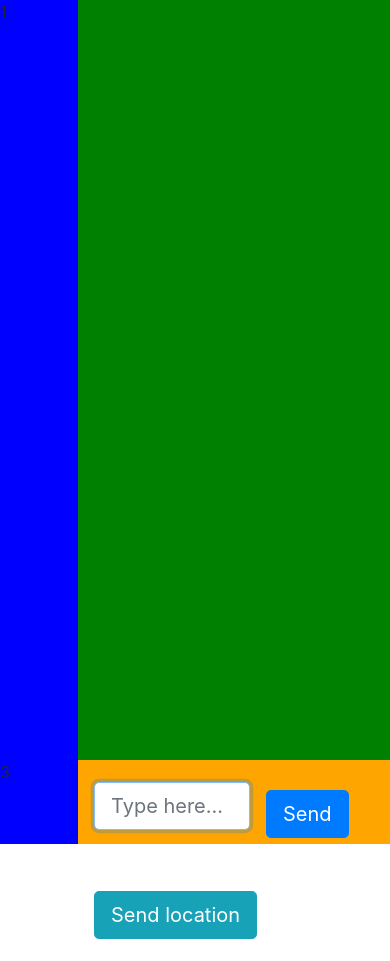
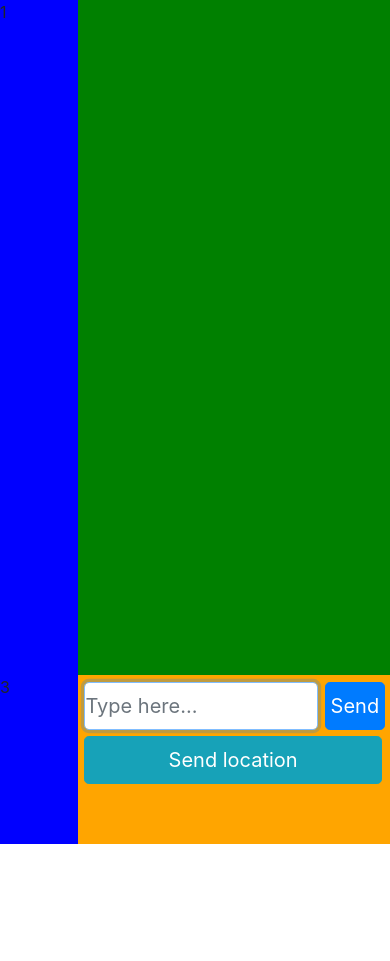
Before and after one commit to naxisinc/node-chat-app, a website: page public/index.html in a window 390 px wide. After the commit the page ends 844 px from the top, so only its background shows below. Drawn offline with nearby package versions, Linux system fonts and the light colour scheme; no server answers.

Commit message:
Styles applied

```diff
--- a/public/css/styles.css
+++ b/public/css/styles.css
@@ -23,3 +23,28 @@ ul {
 #msg {
   width: 40vw;
 }
+@media (max-width: 768px) {
+  .grid-container {
+    grid-template-rows: 80vh 20vh !important;
+  }
+  #msg,
+  #send-location,
+  #sendBtn,
+  .form-group {
+    margin: 0;
+    padding: 0;
+  }
+  #msg {
+    width: 60vw;
+    margin: 0.4rem !important;
+  }
+  #sendBtn {
+    padding-left: 0.3rem !important;
+    padding-right: 0.3rem !important;
+  }
+  #send-location {
+    padding-left: 5.2rem !important;
+    padding-right: 5.2rem !important;
+    margin-left: 0.4rem !important;
+  }
+}
--- a/public/index.html
+++ b/public/index.html
@@ -34,7 +34,7 @@
                 <input id="msg" type="text" class="form-control form-control-lg" placeholder="Type here..." autofocus
                   autocomplete="off">
               </div>
-              <button type="submit" class="btn btn-primary btn-lg py-2">Send</button>
+              <button id="sendBtn" type="submit" class="btn btn-primary btn-lg py-2">Send</button>
             </form>
           </div>
 
@@ -48,17 +48,6 @@
     </div>
   </div>
 
-  <!-- <div class="container">
-    <div>
-      <ol id="messages"></ol>
-      <form id="message-form">
-        <input type="text" id="msg" placeholder="Type here...">
-        <button>Send</button>
-      </form>
-      <button id="send-location">Send my location</button>
-    </div>
-  </div> -->
-
   <script src="/socket.io/socket.io.js"></script>
   <script src="./js/libs/jquery-3.3.1.min.js"></script>
   <script src="./js/index.js"></script>
```
